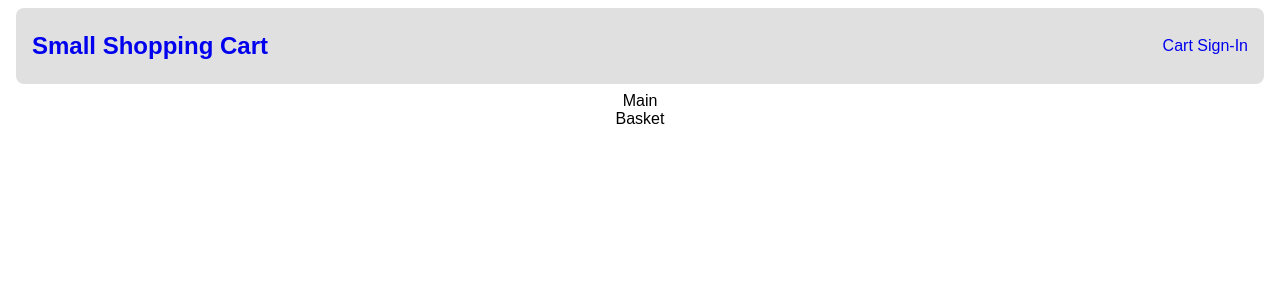
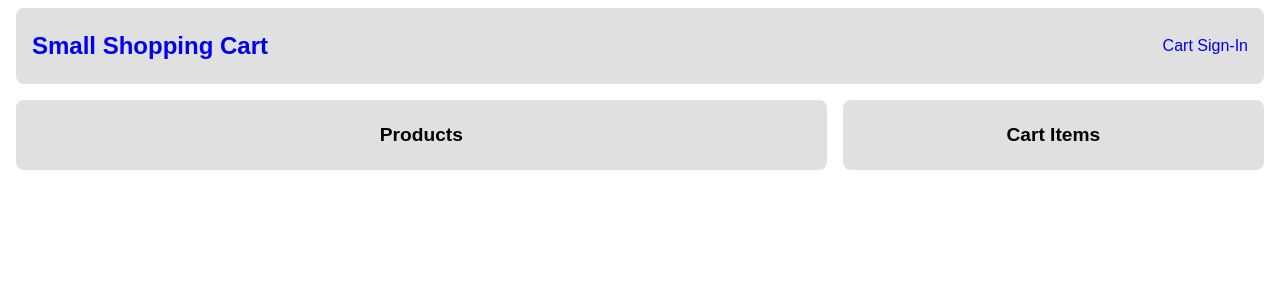
Before and after one commit to arnel-arnaldo/React-The-Complete-Guide, a React (Create React App) app: page / in a window 1280 px wide. Shown: the top 300 px of the page. Built offline with nearby package versions, Linux system fonts and the light colour scheme.

Commit message:
End of Sect6.42

```diff
--- a/src/App.js
+++ b/src/App.js
@@ -7,7 +7,7 @@
   return (
     <div className='App'>
       <Header></Header>
-      <div>
+      <div className='row'>
         <Main></Main>
         <Basket></Basket>
       </div>
--- a/src/components/Basket.js
+++ b/src/components/Basket.js
@@ -1,5 +1,9 @@
 import React from 'react'
 
 export default function Basket(props) {
-  return <div>Basket</div>
+  return (
+    <aside className='block col-1'>
+      <h2>Cart Items</h2>
+    </aside>
+  )
 }
--- a/src/components/Main.js
+++ b/src/components/Main.js
@@ -1,5 +1,10 @@
 import React from 'react'
 
 export default function Main(props) {
-  return <div>Main</div>
+  return (
+    <main className='block col-2'>
+      <h2>Products</h2>
+      <div className='row'></div>
+    </main>
+  )
 }
```
